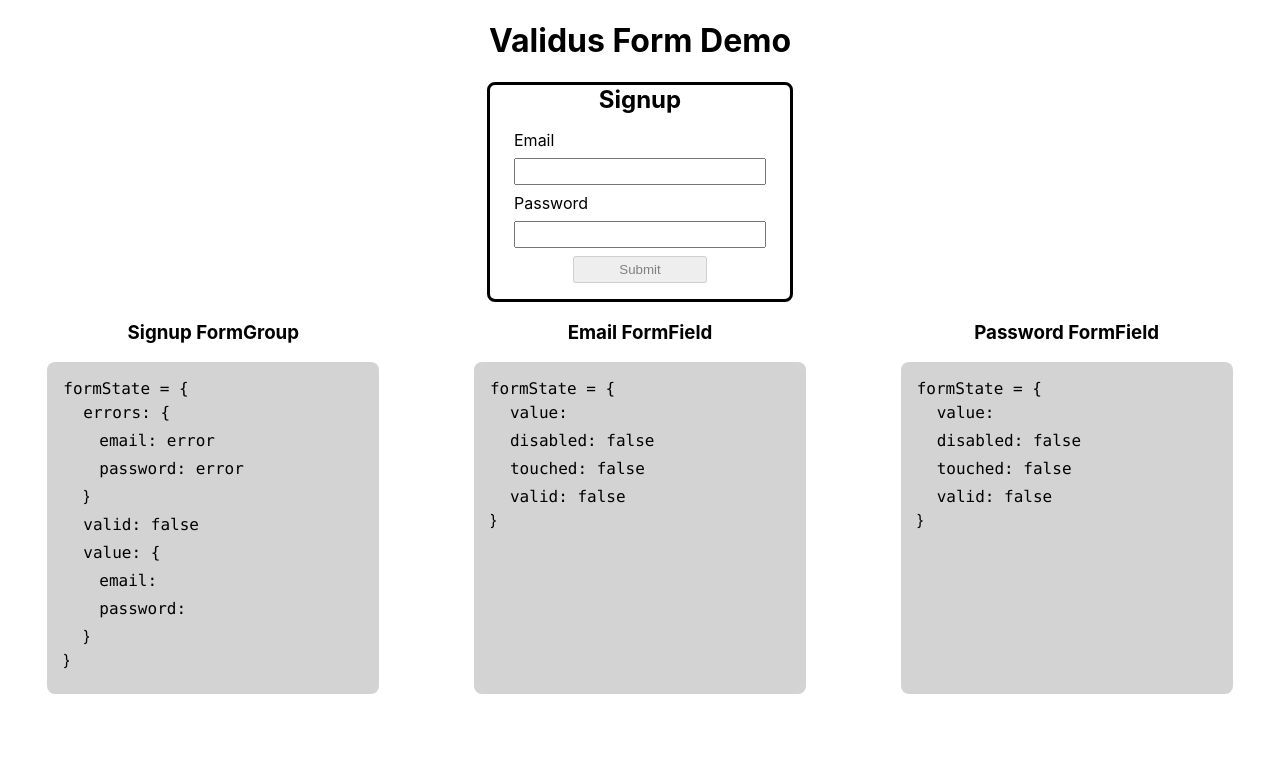
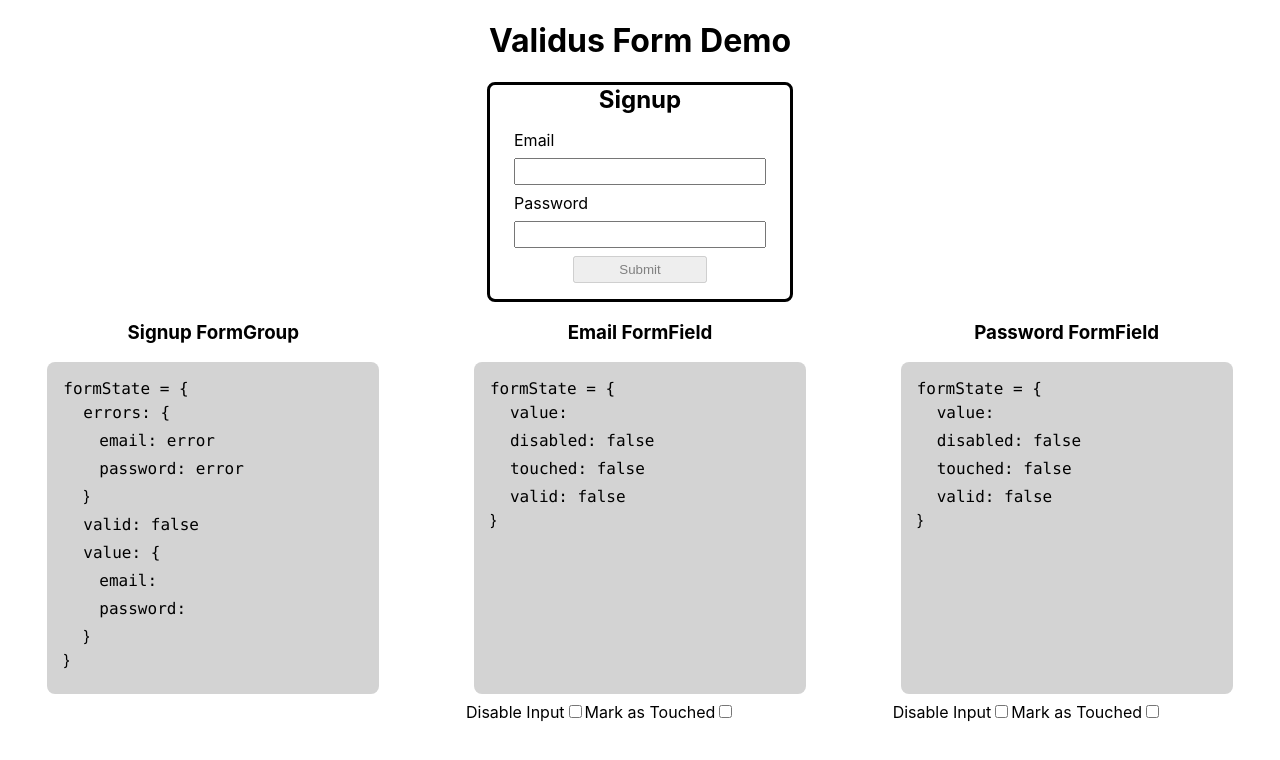
Before and after one commit to ckoukoutchos/Validus, a React (Create React App) app: page / in a window 1280 px wide. Shown: the top 760 px of the page. Built offline with nearby package versions, Linux system fonts and the light colour scheme.

Commit message:
added disable and touched buttons to demo

```diff
--- a/src/App.js
+++ b/src/App.js
@@ -57,6 +57,16 @@ class App extends Component {
     return el;
   }
 
+  optionToggleHandler = (field, subfield) => {
+    this.setState(prevState => ({
+      ...prevState,
+      [field]: {
+        ...prevState[field],
+        [subfield]: !prevState[field][subfield]
+      }
+    }));
+  };
+
   render() {
     const { email, group, password } = this.state;
     const groupErrors = group.errors ? (
@@ -66,12 +76,14 @@ class App extends Component {
         <code>false</code>
       </p>
     );
-    const emailError = this.state.email.errors ? (
-      <p className="error">Must be a valid email address</p>
-    ) : null;
-    const passwordError = this.state.password.errors ? (
-      <p className="error">Must be at least 4 characters long</p>
-    ) : null;
+    const emailError =
+      email.errors || email.touched ? (
+        <p className="error">Must be a valid email address</p>
+      ) : null;
+    const passwordError =
+      password.errors || password.touched ? (
+        <p className="error">Must be at least 4 characters long</p>
+      ) : null;
 
     return (
       <div>
@@ -101,6 +113,8 @@ class App extends Component {
               onChange={formState =>
                 this.formFieldChangeHandler(formState, 'email')
               }
+              disabled={email.disabled}
+              touched={email.touched}
             />
             {emailError}
             <label style={{ marginLeft: '8px' }}>Password</label>
@@ -115,6 +129,8 @@ class App extends Component {
               onChange={formState =>
                 this.formFieldChangeHandler(formState, 'password')
               }
+              disabled={password.disabled}
+              touched={password.touched}
             />
             {passwordError}
             <button className="button" type="submit" disabled={!group.valid}>
@@ -172,6 +188,16 @@ class App extends Component {
               </p>
               <p className="code__field">{'}'}</p>
             </div>
+            <label>Disable Input</label>
+            <input
+              type="checkbox"
+              onChange={() => this.optionToggleHandler('email', 'disabled')}
+            />
+            <label>Mark as Touched</label>
+            <input
+              type="checkbox"
+              onChange={() => this.optionToggleHandler('email', 'touched')}
+            />
           </div>
 
           <div>
@@ -192,6 +218,16 @@ class App extends Component {
               </p>
               <p className="code__field">{'}'}</p>
             </div>
+            <label>Disable Input</label>
+            <input
+              type="checkbox"
+              onChange={() => this.optionToggleHandler('password', 'disabled')}
+            />
+            <label>Mark as Touched</label>
+            <input
+              type="checkbox"
+              onChange={() => this.optionToggleHandler('password', 'touched')}
+            />
           </div>
         </div>
       </div>
```
Also changed, not shown: 1 other file (tests, documents, lock files or other folders).
